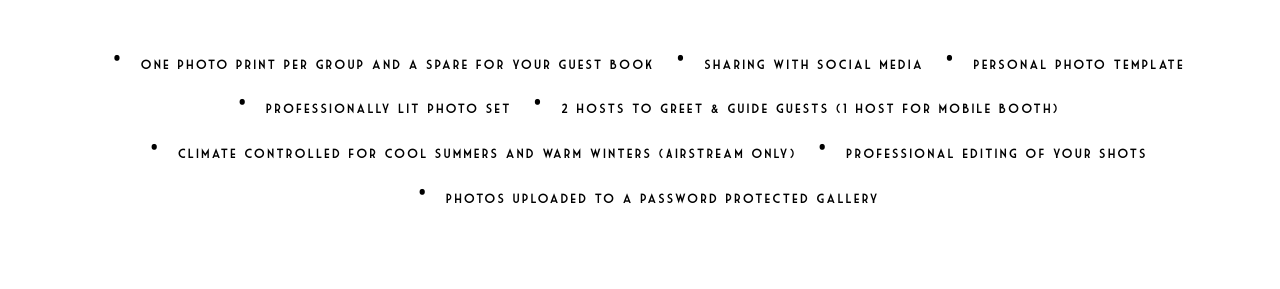
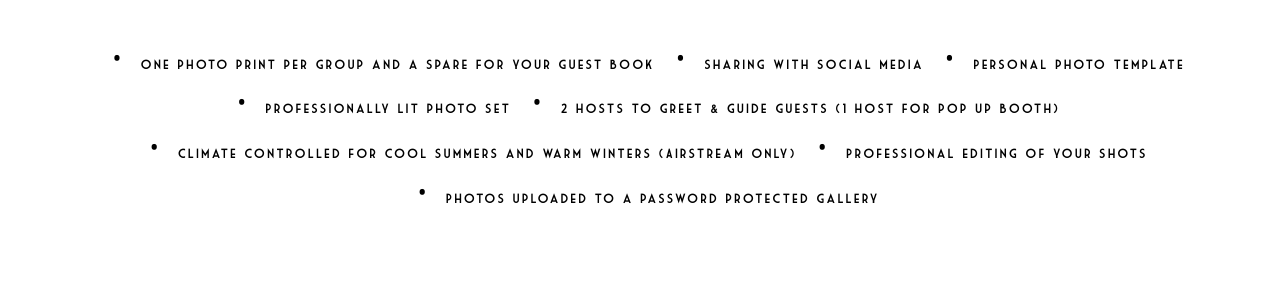
Before and after one commit to jacobcons/airstream-studio, a Jekyll site: the page built from pricing.markdown, in a window 1280 px wide and 900 px high, scrolled down 936 px. Shown: the part 159-448 px from the top of the window. Built offline with Jekyll 4.4.1, drawn with Linux system fonts in a browser that asks for light colours.

Commit message:
Updated 44. Amy Heart Photos and 1 other file

```diff
--- a/pricing.markdown
+++ b/pricing.markdown
@@ -57,7 +57,7 @@ included:
 - Sharing with social media
 - Personal photo template
 - Professionally lit photo set
-- 2 hosts to greet & guide guests (1 host for mobile booth)
+- 2 hosts to greet & guide guests (1 host for pop up booth)
 - Climate controlled for cool summers and warm winters (Airstream only)
 - Professional editing of your shots
 - Photos uploaded to a password protected gallery
```
Also changed, not shown: _uploads/44. Amy Heart photos.jpg (added).
